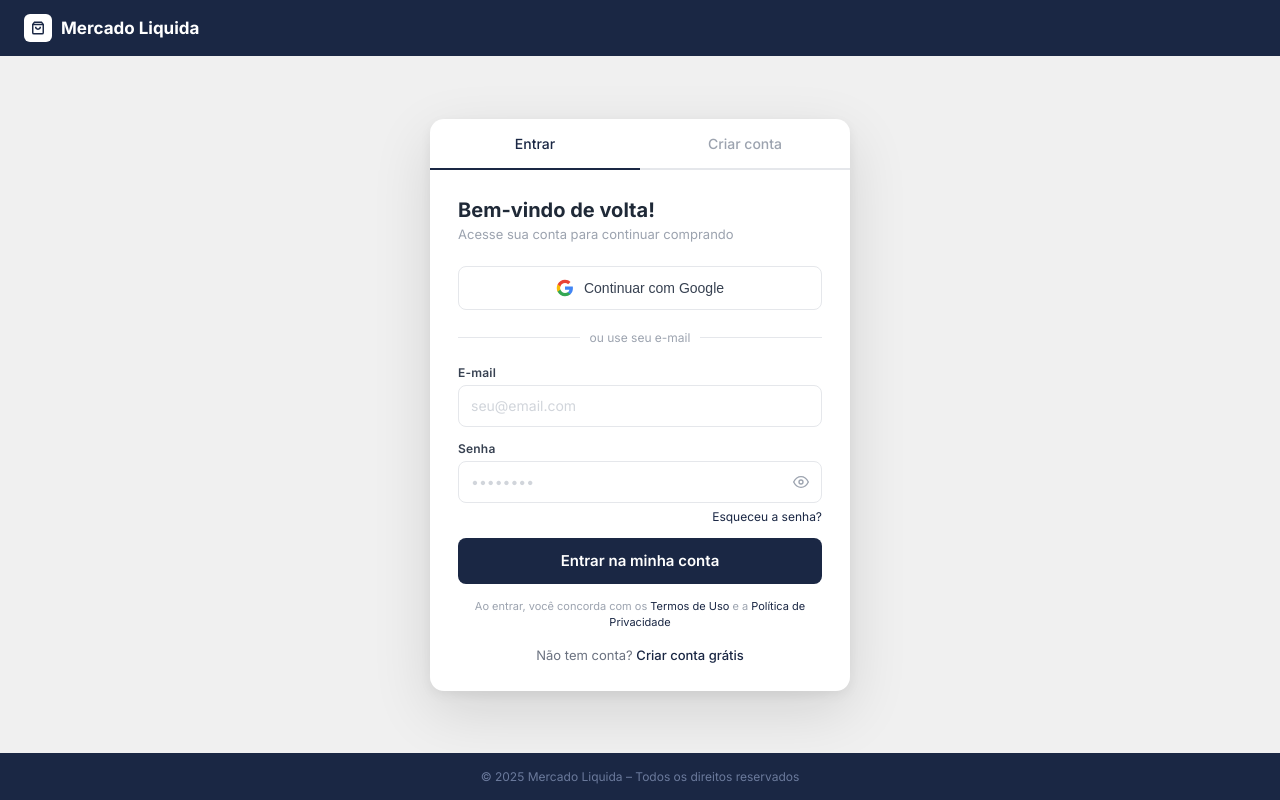
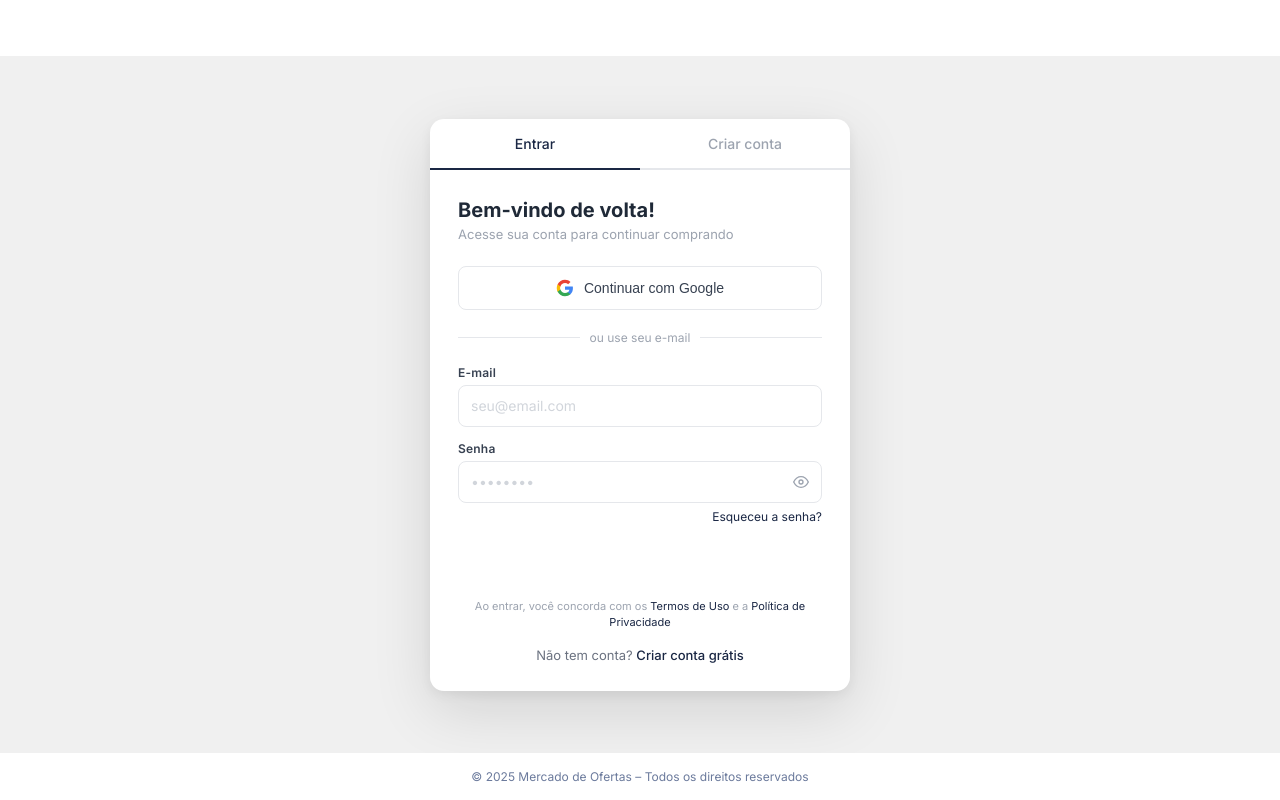
Before and after one commit to Kaxcav/testestseteses, a Flask app: page /login in a window 1280 px wide. Run offline with Flask 3, Linux system fonts and the light colour scheme.

Commit message:
Update branding from 'Mercado Liquida' to 'Mercado de Ofertas'

```diff
--- a/templates/login.html
+++ b/templates/login.html
@@ -3,7 +3,7 @@
 <head>
 <meta charset="UTF-8"/>
 <meta name="viewport" content="width=device-width,initial-scale=1"/>
-<title>Entrar – Mercado Liquida</title>
+<title>Entrar – Mercado de Ofertas</title>
 <link href="https://fonts.googleapis.com/css2?family=Inter:wght@300;400;500;600;700&display=swap" rel="stylesheet"/>
 <style>
 :root{--navy:#1a2744;--navy2:#243a7a;--green:#16a34a;--red:#dc2626;--gray1:#f8f9fa;--gray2:#f0f0f0;--gray3:#e5e7eb;--gray4:#d1d5db;--gray5:#9ca3af;--gray6:#6b7280;--gray7:#374151;--gray8:#1f2937;--radius:8px;--radius-lg:14px;--shadow-lg:0 20px 60px rgba(0,0,0,.12),0 4px 12px rgba(0,0,0,.06)}
@@ -12,7 +12,7 @@ body{font-family:'Inter',sans-serif;background:var(--gray2);color:var(--gray8);m
 a{text-decoration:none;color:inherit;cursor:pointer}
 
 /* NAV */
-.nav{background:var(--navy);height:56px;display:flex;align-items:center;padding:0 1.5rem;gap:12px}
+.nav{background:#fff;height:56px;display:flex;align-items:center;padding:0 1.5rem;gap:12px}
 .nav-logo{display:flex;align-items:center;gap:9px;color:#fff;font-size:17px;font-weight:700;cursor:pointer}
 .nav-logo-box{width:28px;height:28px;background:#fff;border-radius:6px;display:flex;align-items:center;justify-content:center}
 
@@ -61,7 +61,7 @@ input::placeholder{color:var(--gray4)}
 .forgot-link:hover{color:var(--navy2);text-decoration:underline}
 
 /* SUBMIT */
-.btn-submit{width:100%;height:46px;background:var(--navy);color:#fff;border:none;border-radius:var(--radius);font-size:15px;font-weight:600;cursor:pointer;transition:background .15s,transform .1s;font-family:'Inter',sans-serif;display:flex;align-items:center;justify-content:center;gap:8px}
+.btn-submit{width:100%;height:46px;background:#fff;color:#fff;border:none;border-radius:var(--radius);font-size:15px;font-weight:600;cursor:pointer;transition:background .15s,transform .1s;font-family:'Inter',sans-serif;display:flex;align-items:center;justify-content:center;gap:8px}
 .btn-submit:hover{background:var(--navy2)}
 .btn-submit:active{transform:scale(.98)}
 .btn-submit:disabled{opacity:.6;cursor:not-allowed}
@@ -88,7 +88,7 @@ input::placeholder{color:var(--gray4)}
 .panel{display:none}
 .panel.active{display:block}
 
-footer{background:var(--navy);color:#6b7a9c;text-align:center;padding:1rem;font-size:12px}
+footer{background:#fff;color:#6b7a9c;text-align:center;padding:1rem;font-size:12px}
 </style>
 </head>
 <body>
@@ -96,13 +96,13 @@ footer{background:var(--navy);color:#6b7a9c;text-align:center;padding:1rem;font-
 <nav class="nav">
   <a class="nav-logo" href="/">
     <div class="nav-logo-box">
-      <svg width="14" height="14" viewBox="0 0 24 24" fill="none" stroke="#1a2744" stroke-width="2.5">
+      <svg width="14" height="14" viewBox="0 0 24 24" fill="none" stroke="#fff" stroke-width="2.5">
         <path d="M6 2L3 6v14a2 2 0 002 2h14a2 2 0 002-2V6l-3-4z"/>
         <line x1="3" y1="6" x2="21" y2="6"/>
         <path d="M16 10a4 4 0 01-8 0"/>
       </svg>
     </div>
-    Mercado Liquida
+    Mercado de Ofertas
   </a>
 </nav>
 
@@ -221,7 +221,7 @@ footer{background:var(--navy);color:#6b7a9c;text-align:center;padding:1rem;font-
   </div>
 </div>
 
-<footer>© 2025 Mercado Liquida – Todos os direitos reservados</footer>
+<footer>© 2025 Mercado de Ofertas – Todos os direitos reservados</footer>
 
 <script>
 function switchTab(tab) {
```
